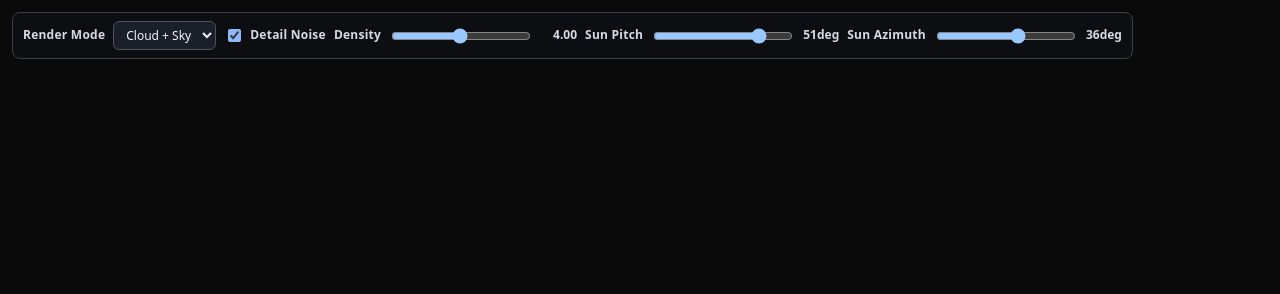
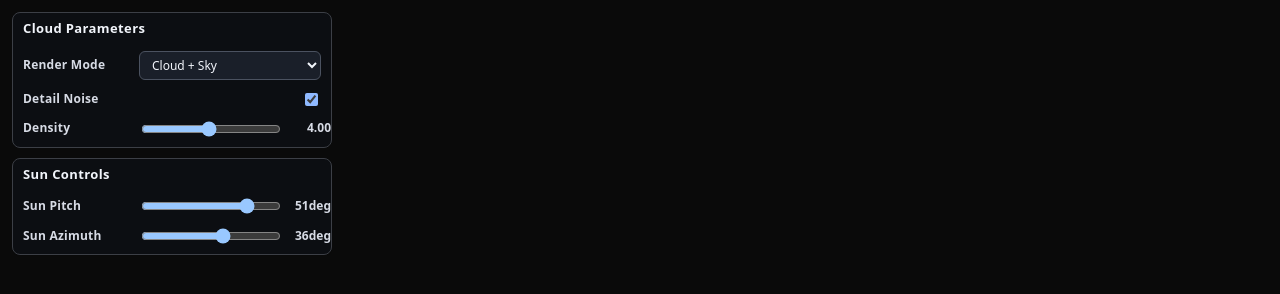
Before and after one commit to rfdickerson/neural-shapes, a website built with Vite: page viz/index.html in a window 1280 px wide. Built offline with nearby package versions, Linux system fonts and the light colour scheme.

Commit message:
ui controls on left side

```diff
--- a/viz/src/app.ts
+++ b/viz/src/app.ts
@@ -18,8 +18,16 @@ export class App {
   private readonly camera: OrbitCamera;
 
   constructor(container: HTMLElement) {
-    const controls = document.createElement("div");
-    controls.className = "controls";
+    const controlsStack = document.createElement("div");
+    controlsStack.className = "controls-stack";
+
+    const cloudPanel = document.createElement("section");
+    cloudPanel.className = "controls-panel";
+
+    const cloudTitle = document.createElement("h3");
+    cloudTitle.className = "controls__title";
+    cloudTitle.textContent = "Cloud Parameters";
+    cloudPanel.appendChild(cloudTitle);
 
     const label = document.createElement("label");
     label.className = "controls__label";
@@ -33,19 +41,25 @@ export class App {
       <option value="cloudSky">Cloud + Sky</option>
       <option value="fogOnly">Fog Only</option>
     `;
+    const modeRow = document.createElement("div");
+    modeRow.className = "controls__row";
+    modeRow.append(label, this.modeSelect);
+    cloudPanel.appendChild(modeRow);
 
-    const detailToggleLabel = document.createElement("label");
-    detailToggleLabel.className = "controls__toggle";
-    detailToggleLabel.htmlFor = "detail-noise-toggle";
+    const detailLabel = document.createElement("label");
+    detailLabel.className = "controls__label";
+    detailLabel.htmlFor = "detail-noise-toggle";
+    detailLabel.textContent = "Detail Noise";
 
     this.detailNoiseToggle = document.createElement("input");
     this.detailNoiseToggle.id = "detail-noise-toggle";
     this.detailNoiseToggle.type = "checkbox";
+    this.detailNoiseToggle.className = "controls__checkbox";
     this.detailNoiseToggle.checked = true;
-
-    const detailToggleText = document.createElement("span");
-    detailToggleText.textContent = "Detail Noise";
-    detailToggleLabel.append(this.detailNoiseToggle, detailToggleText);
+    const detailRow = document.createElement("div");
+    detailRow.className = "controls__row controls__row--toggle";
+    detailRow.append(detailLabel, this.detailNoiseToggle);
+    cloudPanel.appendChild(detailRow);
 
     const densityLabel = document.createElement("label");
     densityLabel.className = "controls__label";
@@ -64,6 +78,21 @@ export class App {
     this.densityValue = document.createElement("span");
     this.densityValue.className = "controls__value";
     this.densityValue.textContent = Number(this.densitySlider.value).toFixed(2);
+    const densityField = document.createElement("div");
+    densityField.className = "controls__field";
+    densityField.append(this.densitySlider, this.densityValue);
+    const densityRow = document.createElement("div");
+    densityRow.className = "controls__row";
+    densityRow.append(densityLabel, densityField);
+    cloudPanel.appendChild(densityRow);
+
+    const sunPanel = document.createElement("section");
+    sunPanel.className = "controls-panel";
+
+    const sunTitle = document.createElement("h3");
+    sunTitle.className = "controls__title";
+    sunTitle.textContent = "Sun Controls";
+    sunPanel.appendChild(sunTitle);
 
     const pitchLabel = document.createElement("label");
     pitchLabel.className = "controls__label";
@@ -82,6 +111,13 @@ export class App {
     this.sunPitchValue = document.createElement("span");
     this.sunPitchValue.className = "controls__value";
     this.sunPitchValue.textContent = `${Math.round(Number(this.sunPitchSlider.value))}deg`;
+    const pitchField = document.createElement("div");
+    pitchField.className = "controls__field";
+    pitchField.append(this.sunPitchSlider, this.sunPitchValue);
+    const pitchRow = document.createElement("div");
+    pitchRow.className = "controls__row";
+    pitchRow.append(pitchLabel, pitchField);
+    sunPanel.appendChild(pitchRow);
 
     const azimuthLabel = document.createElement("label");
     azimuthLabel.className = "controls__label";
@@ -100,22 +136,16 @@ export class App {
     this.sunAzimuthValue = document.createElement("span");
     this.sunAzimuthValue.className = "controls__value";
     this.sunAzimuthValue.textContent = `${Math.round(Number(this.sunAzimuthSlider.value))}deg`;
+    const azimuthField = document.createElement("div");
+    azimuthField.className = "controls__field";
+    azimuthField.append(this.sunAzimuthSlider, this.sunAzimuthValue);
+    const azimuthRow = document.createElement("div");
+    azimuthRow.className = "controls__row";
+    azimuthRow.append(azimuthLabel, azimuthField);
+    sunPanel.appendChild(azimuthRow);
 
-    controls.append(
-      label,
-      this.modeSelect,
-      detailToggleLabel,
-      densityLabel,
-      this.densitySlider,
-      this.densityValue,
-      pitchLabel,
-      this.sunPitchSlider,
-      this.sunPitchValue,
-      azimuthLabel,
-      this.sunAzimuthSlider,
-      this.sunAzimuthValue
-    );
-    container.appendChild(controls);
+    controlsStack.append(cloudPanel, sunPanel);
+    container.appendChild(controlsStack);
 
     this.canvas = document.createElement("canvas");
     this.canvas.className = "viewport";
--- a/viz/src/styles.css
+++ b/viz/src/styles.css
@@ -23,21 +23,41 @@ body,
   touch-action: none;
 }
 
-.controls {
+.controls-stack {
   position: fixed;
   top: 12px;
   left: 12px;
   z-index: 10;
   display: flex;
-  flex-wrap: wrap;
-  align-items: center;
-  gap: 8px;
-  max-width: calc(100vw - 24px);
+  flex-direction: column;
+  gap: 10px;
+  max-width: min(320px, calc(100vw - 24px));
+}
+
+.controls-panel {
+  display: flex;
+  flex-direction: column;
+  gap: 10px;
+  width: 100%;
   padding: 8px 10px;
   border: 1px solid #3c3f46;
   border-radius: 8px;
   background: rgba(14, 16, 20, 0.85);
   backdrop-filter: blur(4px);
+}
+
+.controls__title {
+  margin: 0 0 4px;
+  color: #f2f5fb;
+  font: 700 13px/1.2 ui-sans-serif, system-ui, sans-serif;
+  letter-spacing: 0.03em;
+}
+
+.controls__row {
+  display: grid;
+  grid-template-columns: 108px minmax(0, 1fr);
+  align-items: center;
+  gap: 8px;
 }
 
 .controls__label {
@@ -47,6 +67,7 @@ body,
 }
 
 .controls__select {
+  width: 100%;
   color: #f2f5fb;
   background: #1a1f29;
   border: 1px solid #4b5260;
@@ -55,26 +76,27 @@ body,
   font: 500 12px/1.2 ui-sans-serif, system-ui, sans-serif;
 }
 
-.controls__toggle {
-  display: inline-flex;
+.controls__field {
+  display: flex;
   align-items: center;
   gap: 6px;
-  color: #d7dbe5;
-  font: 600 12px/1.2 ui-sans-serif, system-ui, sans-serif;
-  letter-spacing: 0.02em;
-  user-select: none;
 }
 
-.controls__toggle input[type="checkbox"] {
+.controls__row--toggle {
+  grid-template-columns: 1fr auto;
+}
+
+.controls__checkbox {
   accent-color: #8fb9ff;
 }
 
 .controls__range {
-  width: 140px;
+  width: 100%;
+  min-width: 140px;
 }
 
 .controls__value {
-  min-width: 36px;
+  min-width: 42px;
   text-align: right;
   color: #d7dbe5;
   font: 600 12px/1.2 ui-sans-serif, system-ui, sans-serif;
```
